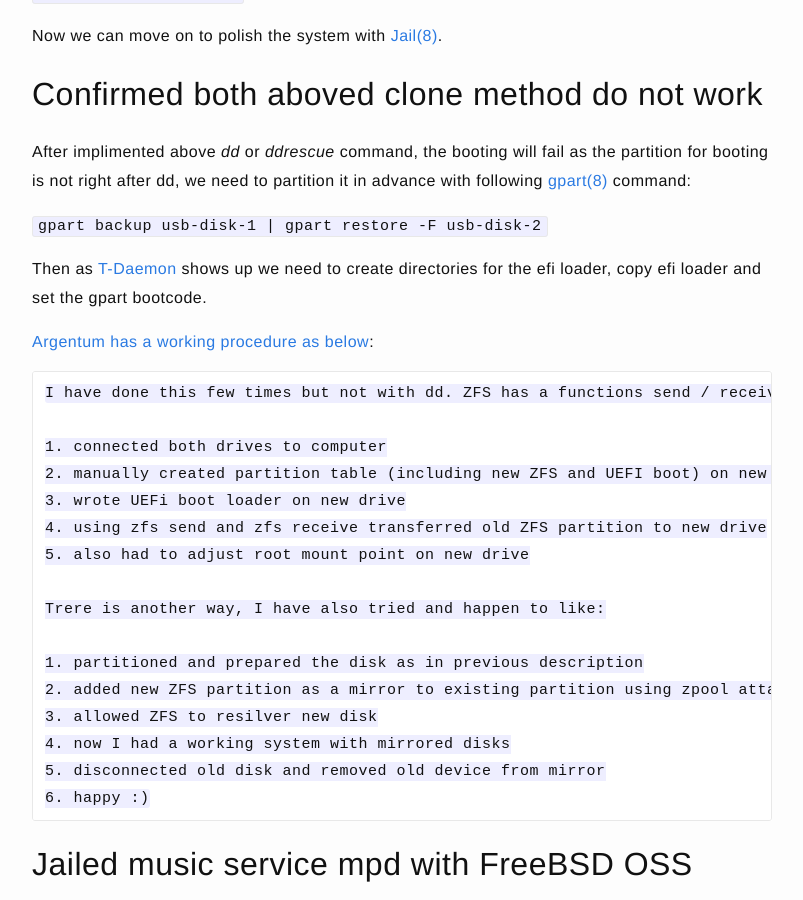
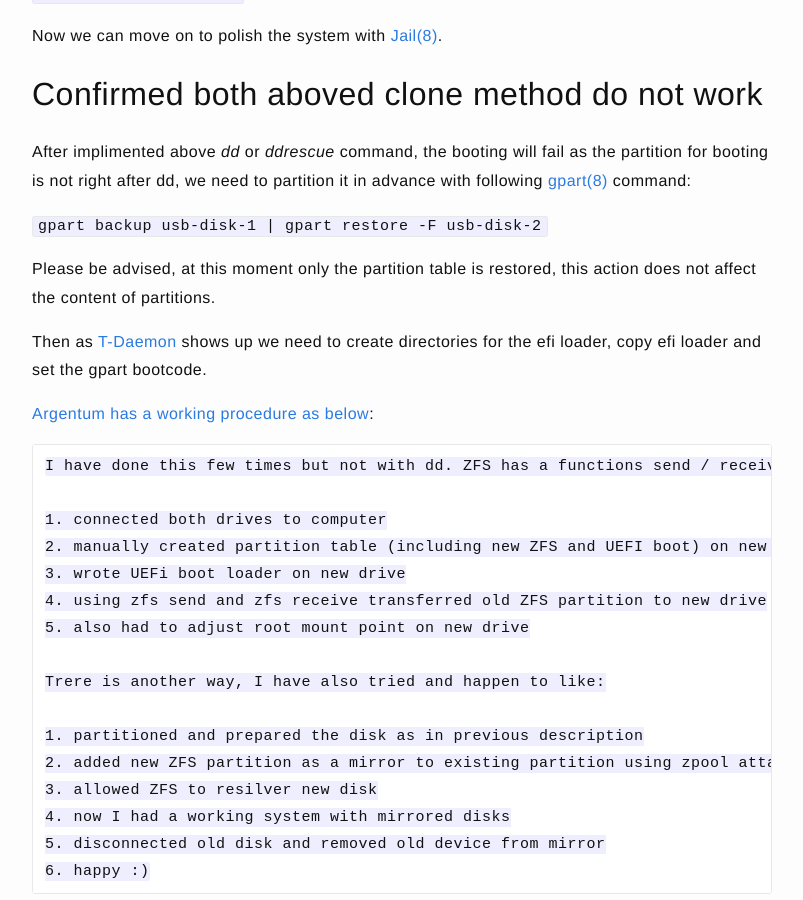
Before and after one commit to jazzi/jazzi.github.io, a Jekyll site: the page built from _posts/2023-12-21-hpe-microserver-gen10-with-freebsd.md, in a window 1280 px wide and 900 px high, scrolled down 19985 px. Shown: the whole window, without its empty margins (238-1041 px from the left). Built offline with Jekyll 4.4.1, drawn with Linux system fonts in a browser that asks for light colours.

Commit message:
fix a mistake

```diff
--- a/_posts/2023-12-21-hpe-microserver-gen10-with-freebsd.md
+++ b/_posts/2023-12-21-hpe-microserver-gen10-with-freebsd.md
@@ -762,6 +762,8 @@ After implimented above *dd* or *ddrescue* command, the booting will fail as the
 
 `gpart backup usb-disk-1 | gpart restore -F usb-disk-2`
 
+Please be advised, at this moment only the partition table is restored, this action does not affect the content of partitions.
+
 Then as [T-Daemon](https://forums.freebsd.org/threads/install-freebsd-in-external-usb-hdd-disk-with-auto-zfs.85484/) shows up we need to create directories for the efi loader, copy efi loader and set the gpart bootcode.
 
 [Argentum has a working procedure as below](https://forums.freebsd.org/threads/can-zfs-disks-be-cloned-with-dd.68930/post-464902):
```
